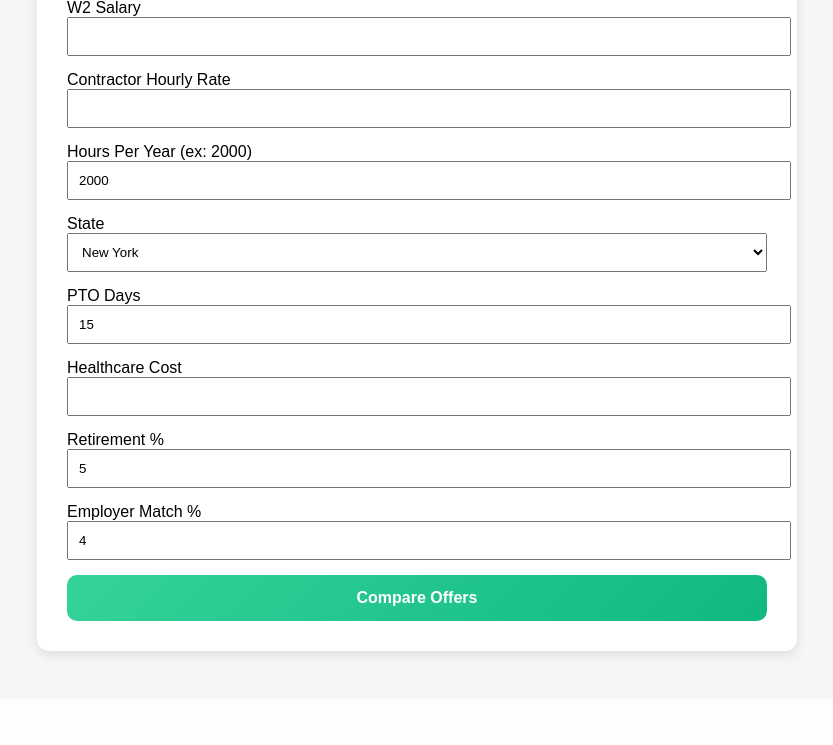
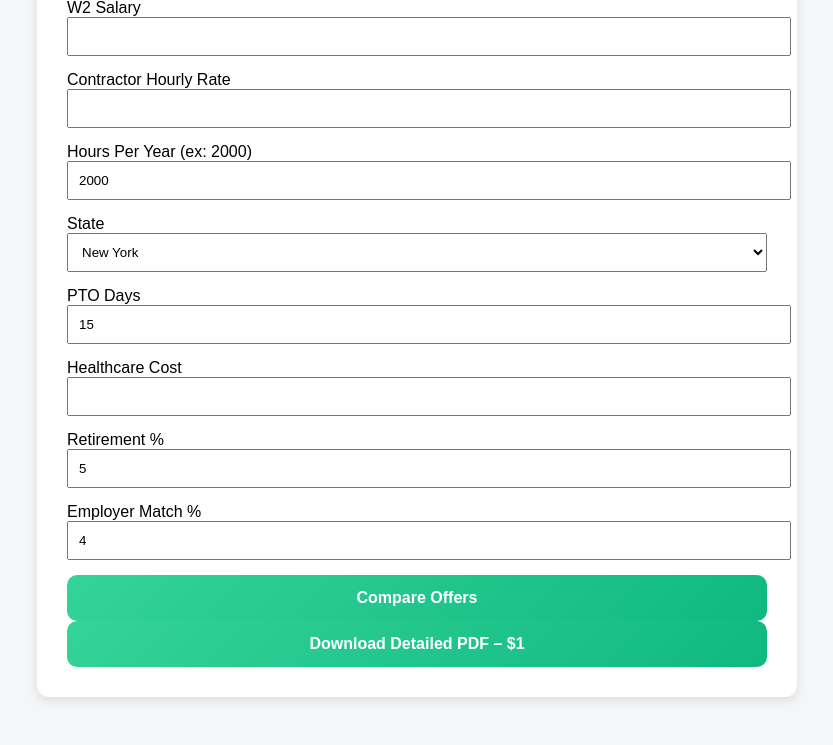
Before and after one commit to TuncerSchmidt/offer-analyzer, a FastAPI app: page / in a window 1280 px wide. Shown: the part 571-1316 px from the top of the page, without its empty margins (223-1056 px from the left). Before the commit the page ends 1231 px from the top, so only its background shows below. Run offline with FastAPI, Linux system fonts and the light colour scheme.

Commit message:
Add files via upload

```diff
--- a/main.py
+++ b/main.py
@@ -3,7 +3,13 @@ from fastapi.responses import HTMLResponse, FileResponse
 from fastapi.templating import Jinja2Templates
 from calculator import calculate_net_income
 from calculator import compare_w2_vs_contractor
+import stripe
+from fastapi.responses import RedirectResponse
+import os
 
+stripe.api_key = os.getenv("STRIPE_SECRET_KEY")
+PRICE_ID = os.getenv("STRIPE_PRICE_ID")
+BASE_URL = "https://offer-analyzer.onrender.com"
 app = FastAPI()
 templates = Jinja2Templates(directory="templates")
 
@@ -63,3 +69,61 @@ async def compare(
         "index.html",
         {"request": request, "comparison": result}
     )
+@app.post("/create-checkout-session")
+async def create_checkout_session():
+
+    session = stripe.checkout.Session.create(
+        payment_method_types=["card"],
+        line_items=[{
+            "price": PRICE_ID,
+            "quantity": 1,
+        }],
+        mode="payment",
+        success_url=f"{BASE_URL}/success?session_id={{CHECKOUT_SESSION_ID}}",
+        cancel_url=f"{BASE_URL}/",
+    )
+
+    return RedirectResponse(session.url)
+
+from fastapi import Query
+
+@app.get("/success", response_class=HTMLResponse)
+async def success(session_id: str = Query(...)):
+
+    # Stripe'dan session'ı çekiyoruz
+    session = stripe.checkout.Session.retrieve(session_id)
+
+    # Ödeme başarılı mı kontrol
+    if session.payment_status != "paid":
+        return "Payment not verified"
+
+    return f"""
+    <html>
+        <body>
+            <h1>Payment Successful 🎉</h1>
+            <a href="/download-premium-report?session_id={session_id}">
+                Download Your PDF
+            </a>
+        </body>
+    </html>
+    """
+
+@app.get("/download-premium-report")
+async def download_premium_report(session_id: str = Query(...)):
+
+    session = stripe.checkout.Session.retrieve(session_id)
+
+    if session.payment_status != "paid":
+        return "Unauthorized"
+
+    filename = "premium_report.pdf"
+
+    from pdf_generator import generate_pdf
+    generate_pdf({
+        "total_income": 100000,
+        "federal_tax": 20000,
+        "retirement_contribution": 5000,
+        "net_income": 75000
+    }, filename)
+
+    return FileResponse(filename, media_type="application/pdf", filename=filename)
--- a/requirements.txt
+++ b/requirements.txt
@@ -3,3 +3,4 @@ uvicorn
 reportlab
 python-multipart
 jinja2
+stripe
--- a/templates/index.html
+++ b/templates/index.html
@@ -134,6 +134,13 @@
         </div>
         {% endif %}
 
+        <form action="/create-checkout-session" method="post">
+            <button type="submit">
+                Download Detailed PDF – $1
+            </button>
+        </form>
+
+
     </div>
 </body>
 </html>
```
